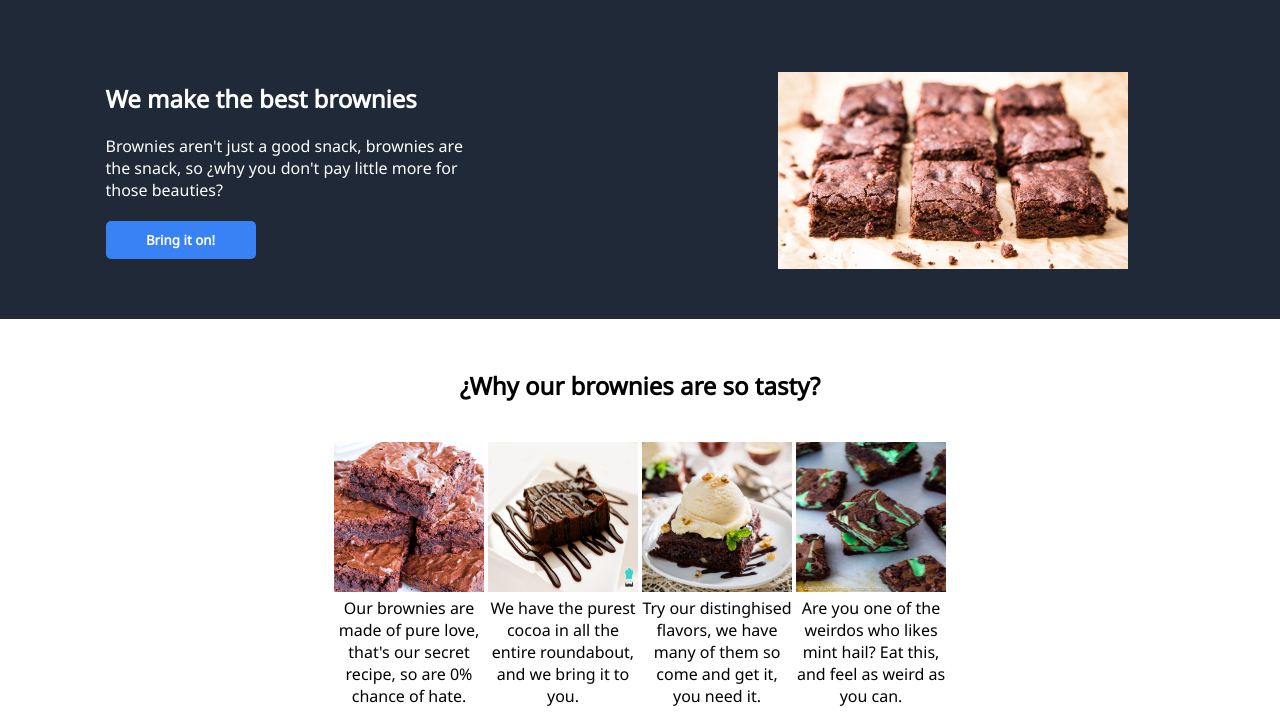
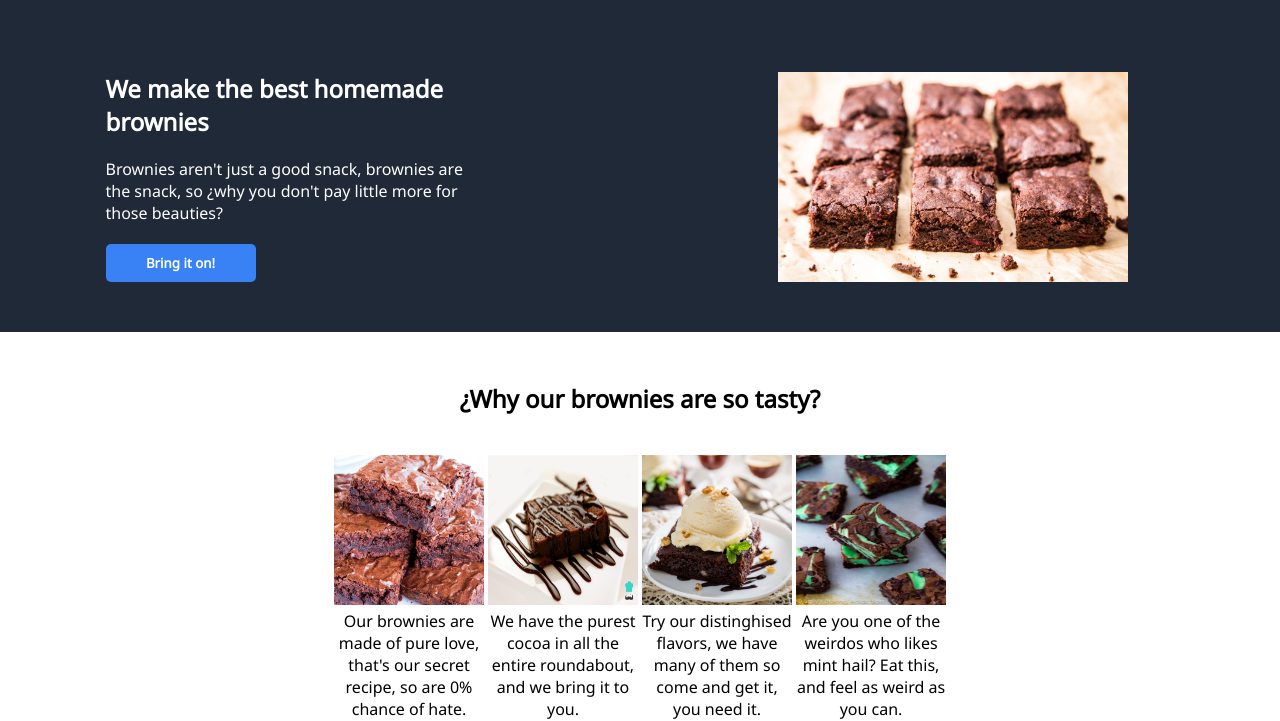
Before and after one commit to BudHamud/brownlog, a plain HTML site: page index.html in a window 1280 px wide. Shown: the part 89-810 px from the top of the page. Drawn offline with nearby package versions, Linux system fonts and the light colour scheme.

Commit message:
sml changes

```diff
--- a/index.html
+++ b/index.html
@@ -28,7 +28,7 @@
     <main>
     <section id="sec-ini">
       <div id="parte1">
-        <h2>We make the best brownies</h2>
+        <h2>We make the best homemade brownies</h2>
         <p>
           Brownies aren't just a good snack, brownies are the snack, so ¿why you don't pay little more for those beauties?
         </p>
```
